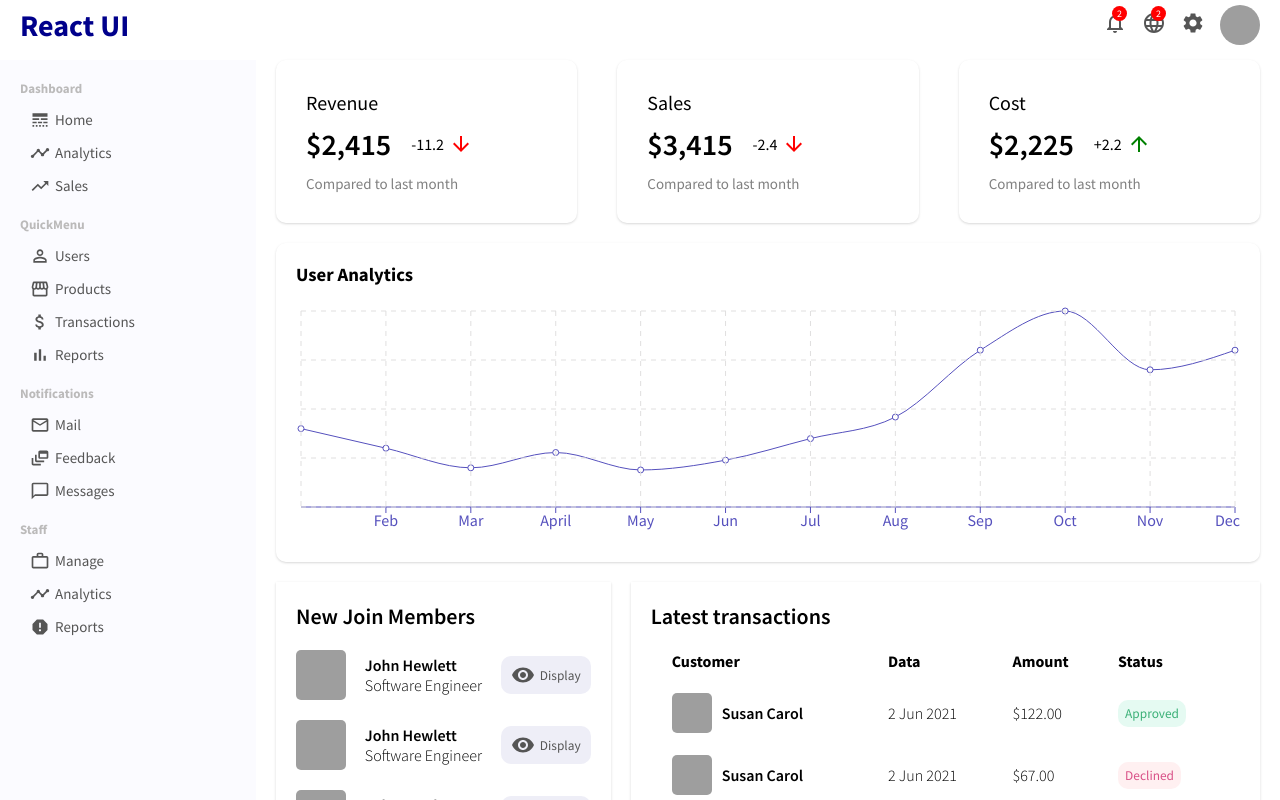
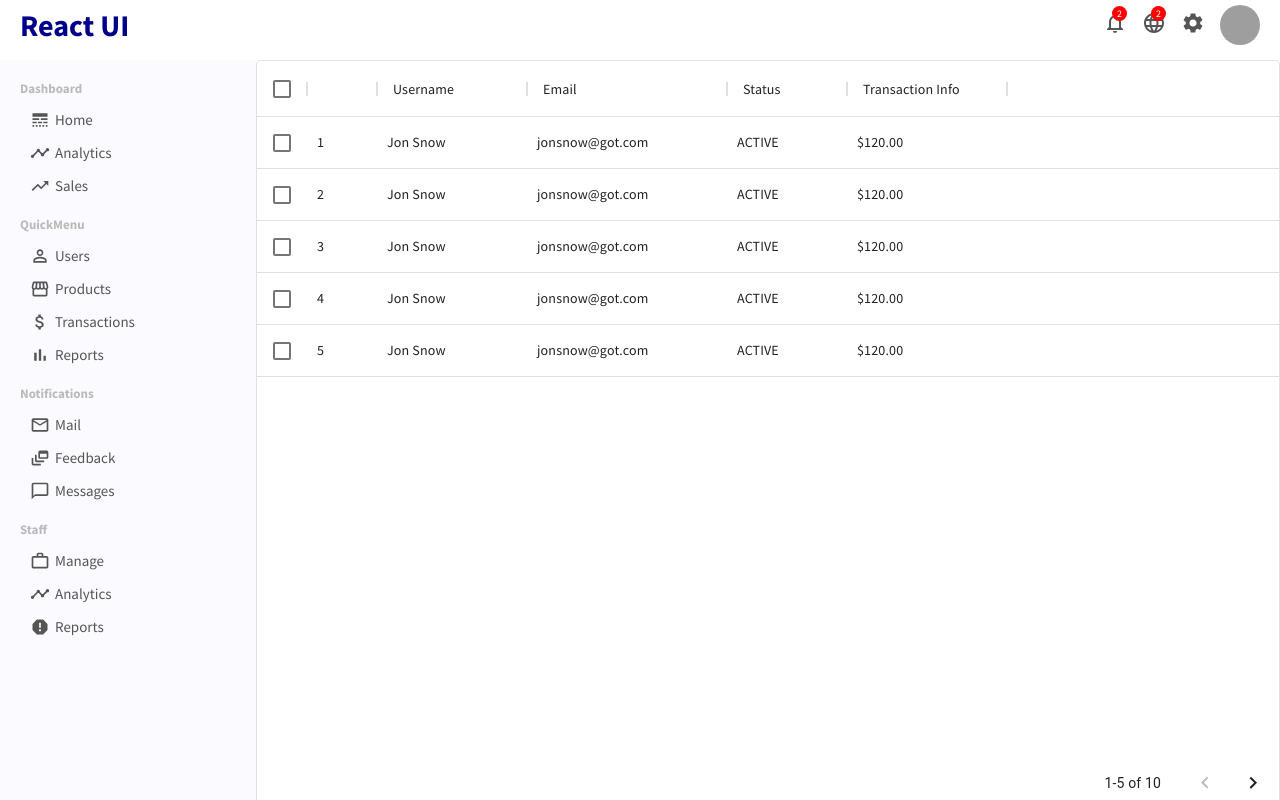
Before and after one commit to jeevakalaiselvam/react-admin-panel-design, a React (Create React App) app: page /users in a window 1280 px wide. Shown: the top 800 px of the page. Built offline with nearby package versions, Linux system fonts and the light colour scheme; grey boxes are pictures that could not be loaded.

Commit message:
material table working

```diff
--- a/package.json
+++ b/package.json
@@ -4,10 +4,13 @@
   "private": true,
   "dependencies": {
     "@material-ui/core": "^4.11.4",
+    "@material-ui/data-grid": "^4.0.0-alpha.31",
     "@material-ui/icons": "^4.11.2",
     "faker": "^5.5.3",
+    "hoist-non-react-statics": "^3.3.2",
     "react": "^17.0.2",
     "react-dom": "^17.0.2",
+    "react-router-dom": "^5.2.0",
     "react-scripts": "4.0.3",
     "recharts": "^2.0.9"
   },
--- a/src/App.js
+++ b/src/App.js
@@ -2,16 +2,26 @@ import Topbar from "./components/topbar/Topbar";
 import Sidebar from "./components/sidebar/Sidebar";
 import "./app.css";
 import Home from "./pages/home/Home";
+import { BrowserRouter as Router, Switch, Route, Link } from "react-router-dom";
+import UserList from "./pages/userList/UserList";
+import { DataGrid } from "@material-ui/data-grid";
 
 function App() {
     return (
-        <div className="App">
+        <Router>
             <Topbar></Topbar>
             <div className="container">
                 <Sidebar />
-                <Home />
+                <Switch>
+                    <Route exact path="/">
+                        <Home />
+                    </Route>
+                    <Route path="/users">
+                        <UserList />
+                    </Route>
+                </Switch>
             </div>
-        </div>
+        </Router>
     );
 }
 
--- a/src/pages/home/home.css
+++ b/src/pages/home/home.css
@@ -1,5 +1,5 @@
 .home {
-    flex: 4;
+    flex: 5;
 }
 
 .homeWidgets {
--- /dev/null
+++ b/src/pages/userList/UserList.jsx
@@ -0,0 +1,116 @@
+import React from "react";
+import "./userList.css";
+import { DataGrid } from "@material-ui/data-grid";
+
+export default function UserList() {
+    const columns = [
+        { field: "id", headerName: "ID", width: 70 },
+        { field: "username", headerName: "Username", width: 150 },
+        { field: "email", headerName: "Email", width: 200 },
+        {
+            field: "status",
+            headerName: "Status",
+            width: 120,
+        },
+        {
+            field: "transaction",
+            headerName: "Transaction Info",
+            sortable: false,
+            width: 160,
+        },
+    ];
+
+    const rows = [
+        {
+            id: 1,
+            username: "Jon Snow",
+            avatar: "https://pyxis.nymag.com/v1/imgs/bae/9eb/664ad57e704e648661d28a4590b0b176a4-12-jon-snow.2x.rsquare.w536.jpg",
+            email: "jonsnow@got.com",
+            status: "ACTIVE",
+            transaction: "$120.00",
+        },
+        {
+            id: 2,
+            username: "Jon Snow",
+            avatar: "https://pyxis.nymag.com/v1/imgs/bae/9eb/664ad57e704e648661d28a4590b0b176a4-12-jon-snow.2x.rsquare.w536.jpg",
+            email: "jonsnow@got.com",
+            status: "ACTIVE",
+            transaction: "$120.00",
+        },
+        {
+            id: 3,
+            username: "Jon Snow",
+            avatar: "https://pyxis.nymag.com/v1/imgs/bae/9eb/664ad57e704e648661d28a4590b0b176a4-12-jon-snow.2x.rsquare.w536.jpg",
+            email: "jonsnow@got.com",
+            status: "ACTIVE",
+            transaction: "$120.00",
+        },
+        {
+            id: 4,
+            username: "Jon Snow",
+            avatar: "https://pyxis.nymag.com/v1/imgs/bae/9eb/664ad57e704e648661d28a4590b0b176a4-12-jon-snow.2x.rsquare.w536.jpg",
+            email: "jonsnow@got.com",
+            status: "ACTIVE",
+            transaction: "$120.00",
+        },
+        {
+            id: 5,
+            username: "Jon Snow",
+            avatar: "https://pyxis.nymag.com/v1/imgs/bae/9eb/664ad57e704e648661d28a4590b0b176a4-12-jon-snow.2x.rsquare.w536.jpg",
+            email: "jonsnow@got.com",
+            status: "ACTIVE",
+            transaction: "$120.00",
+        },
+        {
+            id: 6,
+            username: "Jon Snow",
+            avatar: "https://pyxis.nymag.com/v1/imgs/bae/9eb/664ad57e704e648661d28a4590b0b176a4-12-jon-snow.2x.rsquare.w536.jpg",
+            email: "jonsnow@got.com",
+            status: "INACTIVE",
+            transaction: "$120.00",
+        },
+        {
+            id: 7,
+            username: "Jon Snow",
+            avatar: "https://pyxis.nymag.com/v1/imgs/bae/9eb/664ad57e704e648661d28a4590b0b176a4-12-jon-snow.2x.rsquare.w536.jpg",
+            email: "jonsnow@got.com",
+            status: "ACTIVE",
+            transaction: "$120.00",
+        },
+        {
+            id: 8,
+            username: "Jon Snow",
+            avatar: "https://pyxis.nymag.com/v1/imgs/bae/9eb/664ad57e704e648661d28a4590b0b176a4-12-jon-snow.2x.rsquare.w536.jpg",
+            email: "jonsnow@got.com",
+            status: "INACTIVE",
+            transaction: "$120.00",
+        },
+        {
+            id: 9,
+            username: "Jon Snow",
+            avatar: "https://pyxis.nymag.com/v1/imgs/bae/9eb/664ad57e704e648661d28a4590b0b176a4-12-jon-snow.2x.rsquare.w536.jpg",
+            email: "jonsnow@got.com",
+            status: "ACTIVE",
+            transaction: "$120.00",
+        },
+        {
+            id: 10,
+            username: "Jon Snow",
+            avatar: "https://pyxis.nymag.com/v1/imgs/bae/9eb/664ad57e704e648661d28a4590b0b176a4-12-jon-snow.2x.rsquare.w536.jpg",
+            email: "jonsnow@got.com",
+            status: "ACTIVE",
+            transaction: "$120.00",
+        },
+    ];
+
+    return (
+        <div className="userList">
+            <DataGrid
+                rows={rows}
+                columns={columns}
+                pageSize={5}
+                checkboxSelection
+            />
+        </div>
+    );
+}
--- /dev/null
+++ b/src/pages/userList/userList.css
@@ -0,0 +1,3 @@
+.userList {
+    flex: 4;
+}
```
Also changed, not shown: 1 other file (tests, documents, lock files or other folders).
